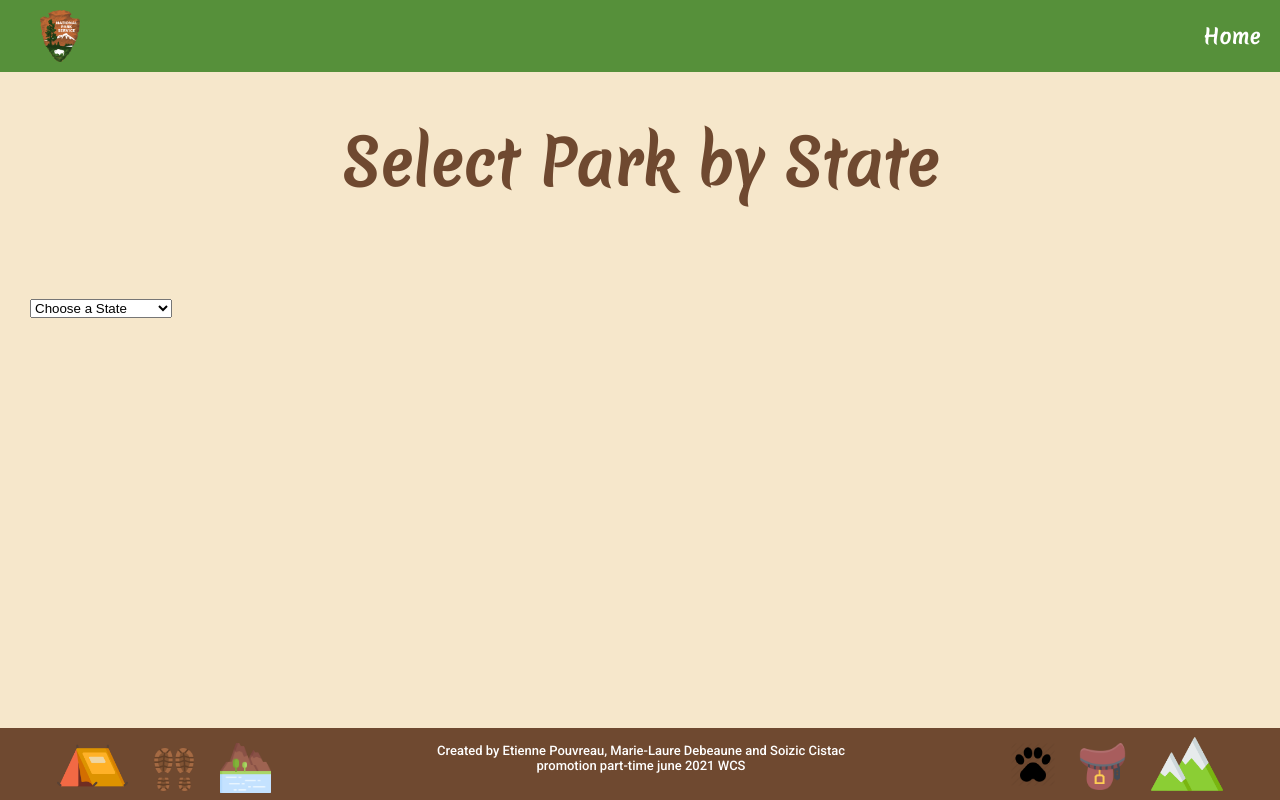
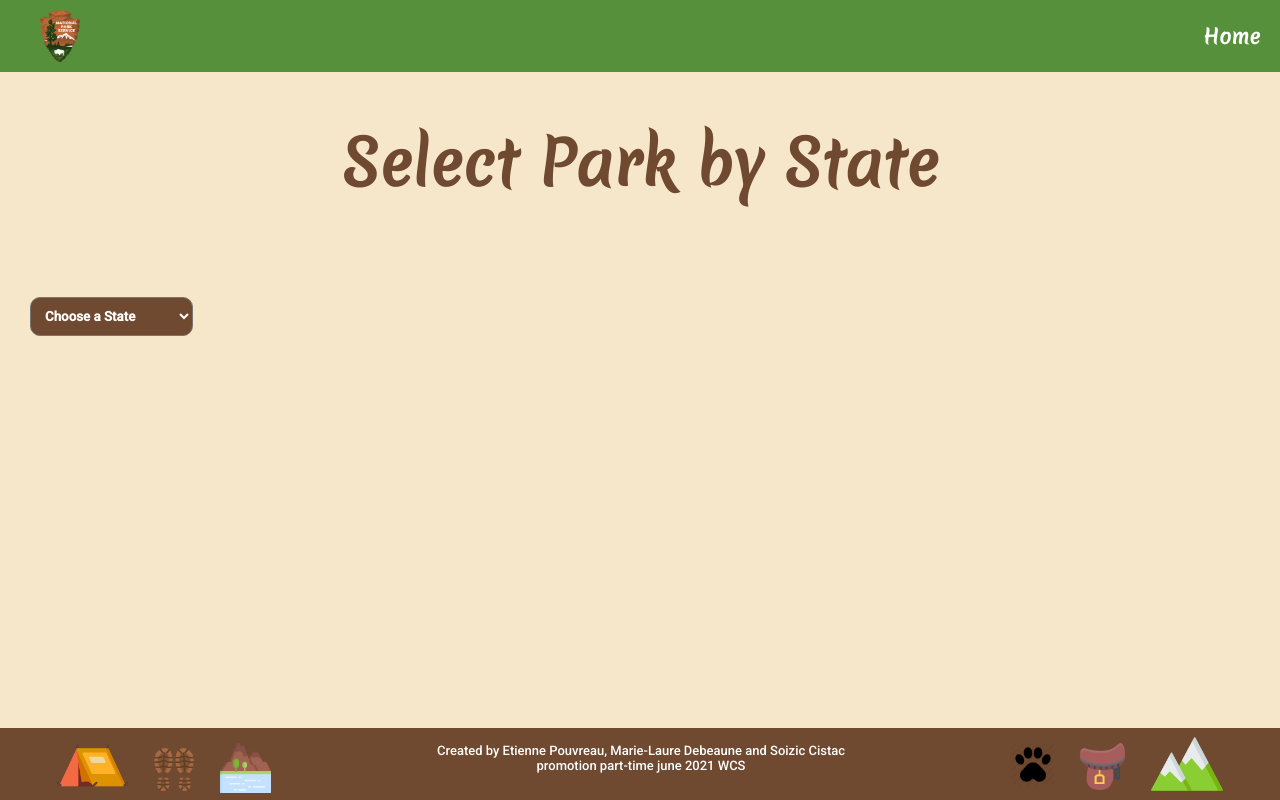
Before and after one commit to SoizicCistac/usa-wilderness, a React (Create React App) app: page /park in a window 1280 px wide. Built offline with nearby package versions, Linux system fonts and the light colour scheme.

Commit message:
update css

```diff
--- a/src/App.css
+++ b/src/App.css
@@ -12,6 +12,7 @@
 *{
   margin: 0;
   padding: 0;
+  font-family: var(--second-font);
 }
 
 body{
@@ -202,14 +203,12 @@ h3{
   align-items: center;
 }
 
-
 .leaflet-container{
   width: 400px;
   height: 300px;
   margin-bottom: 30px;
   z-index: 0;
 }
-
 
 .infoDiv > p{
   margin-top: 20px;
@@ -287,6 +286,25 @@ h3{
   width:70px;
 }
 
+.btnInfo{
+  width: 50%;
+  margin: 10px auto;
+  padding: 10px;
+  border-radius: 15px;
+  background-color: var(--brown);
+  color: white;
+  font-weight: 600;
+  font-size: 16px;
+}
+
+.btnSelect{
+  padding: 10px;
+  border-radius: 10px;
+  background-color: var(--brown);
+  color: white;
+  font-weight: 600;
+  margin: auto;
+}
 
 /*responsive*/
 
@@ -322,7 +340,7 @@ h3{
   }
 
   #imgPark{
-    width: 200%;
+    width: 100%;
   }
 
   .textPark{
@@ -361,6 +379,10 @@ h3{
   }
   .imageSlider+p{
     text-align:center!important;
+  }
+
+  .btnInfo{
+    width: 75%;
   }
 }
 
--- a/src/components/SelectActivity.js
+++ b/src/components/SelectActivity.js
@@ -44,7 +44,7 @@ const SelectActivity = () =>{
 
     return(
         <div id="activity">
-        <select onChange={findActivity}>
+        <select className="btnSelect" onChange={findActivity}>
           <option value="">Choose an activity</option>
           <option value="biking">Biking</option>
           <option value="camping">Camping</option>
@@ -67,7 +67,7 @@ const SelectActivity = () =>{
                   <div className="textPark">
                     <h3>{s.fullName+" - "+s.states}</h3>
                     <p>{s.description}</p>
-                    <button onClick={()=>openModal(s.id)}>More information</button>
+                    <button className="btnInfo" onClick={()=>openModal(s.id)}>More information</button>
                     <Modal
                       isOpen={modalIsOpen}
                       onRequestClose={closeModal}
--- a/src/components/SelectState.js
+++ b/src/components/SelectState.js
@@ -42,7 +42,7 @@ const SelectState = () =>{
 
     return(
     <div id="stateUS">
-    <select onChange={findState}>
+    <select className="btnSelect" onChange={findState}>
       <option value="">Choose a State</option>
       <option value="AL">Alabama</option>
       <option value="AK">Alaska</option>
@@ -108,7 +108,7 @@ const SelectState = () =>{
                   <div className="textPark">
                     <h3>{s.fullName}</h3>
                     <p>{s.description}</p>
-                    <button onClick={()=>openModal(s.id)}>More information</button>
+                    <button className="btnInfo" onClick={()=>openModal(s.id)}>More information</button>
                     <Modal
                       isOpen={modalIsOpen}
                       onRequestClose={closeModal}
```
